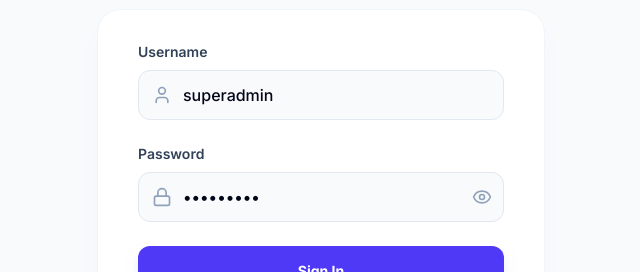
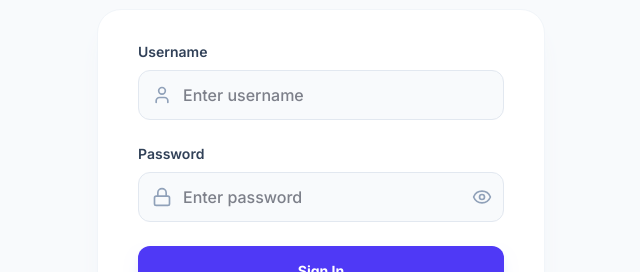
Before and after one commit to htetaung20025q/Dashboard, a React (Vite) app in the folder frontend/: page / in a window 1280 px wide. Shown: the part 297-569 px from the top of the page, without its empty margins (319-959 px from the left). Built offline with nearby package versions, Linux system fonts and the light colour scheme.

Commit message:
Remove pre-filled login credentials and add placeholders for security

```diff
--- a/frontend/src/components/Login.jsx
+++ b/frontend/src/components/Login.jsx
@@ -4,8 +4,8 @@ import { authAPI } from '../api';
 
 export default function Login({ onLoginSuccess }) {
   const [isRegister, setIsRegister] = useState(false);
-  const [username, setUsername] = useState('superadmin');
-  const [password, setPassword] = useState('admin2007');
+  const [username, setUsername] = useState('');
+  const [password, setPassword] = useState('');
   const [showPassword, setShowPassword] = useState(false);
   const [error, setError] = useState('');
   const [loading, setLoading] = useState(false);
@@ -128,7 +128,7 @@ export default function Login({ onLoginSuccess }) {
                     value={username}
                     onChange={(e) => setUsername(e.target.value)}
                     className="block w-full pl-11 pr-4 py-3 bg-slate-50 border border-slate-200 rounded-xl focus:bg-white focus:outline-none focus:ring-2 focus:ring-indigo-500/20 focus:border-indigo-600 text-slate-950 font-medium transition-all duration-200"
-                    placeholder=""
+                    placeholder="Enter username"
                   />
                 </div>
               </div>
@@ -147,7 +147,7 @@ export default function Login({ onLoginSuccess }) {
                     value={password}
                     onChange={(e) => setPassword(e.target.value)}
                     className="block w-full pl-11 pr-11 py-3 bg-slate-50 border border-slate-200 rounded-xl focus:bg-white focus:outline-none focus:ring-2 focus:ring-indigo-500/20 focus:border-indigo-600 text-slate-950 font-medium transition-all duration-200"
-                    placeholder=""
+                    placeholder="Enter password"
                   />
                   <button
                     type="button"
```
